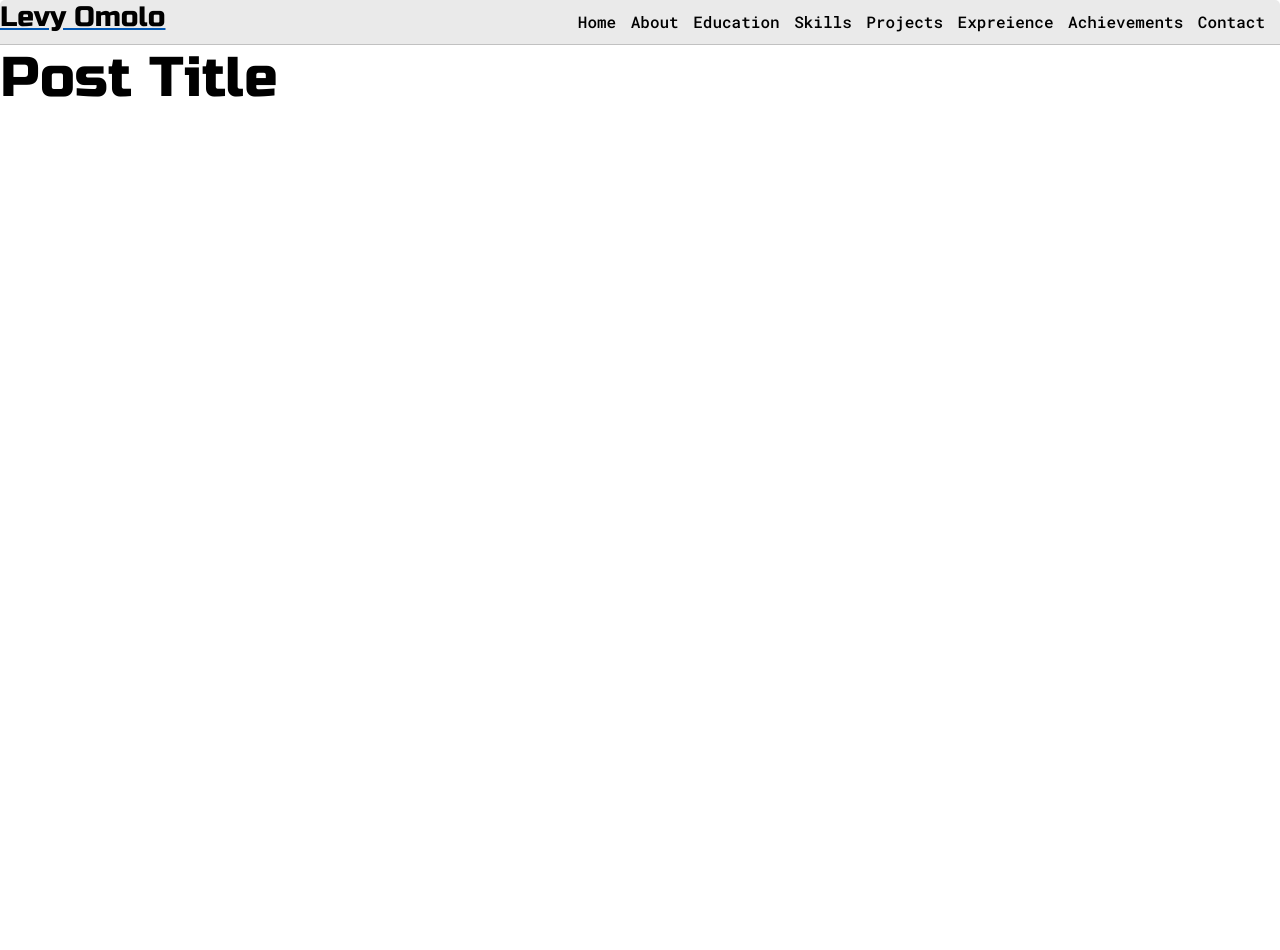
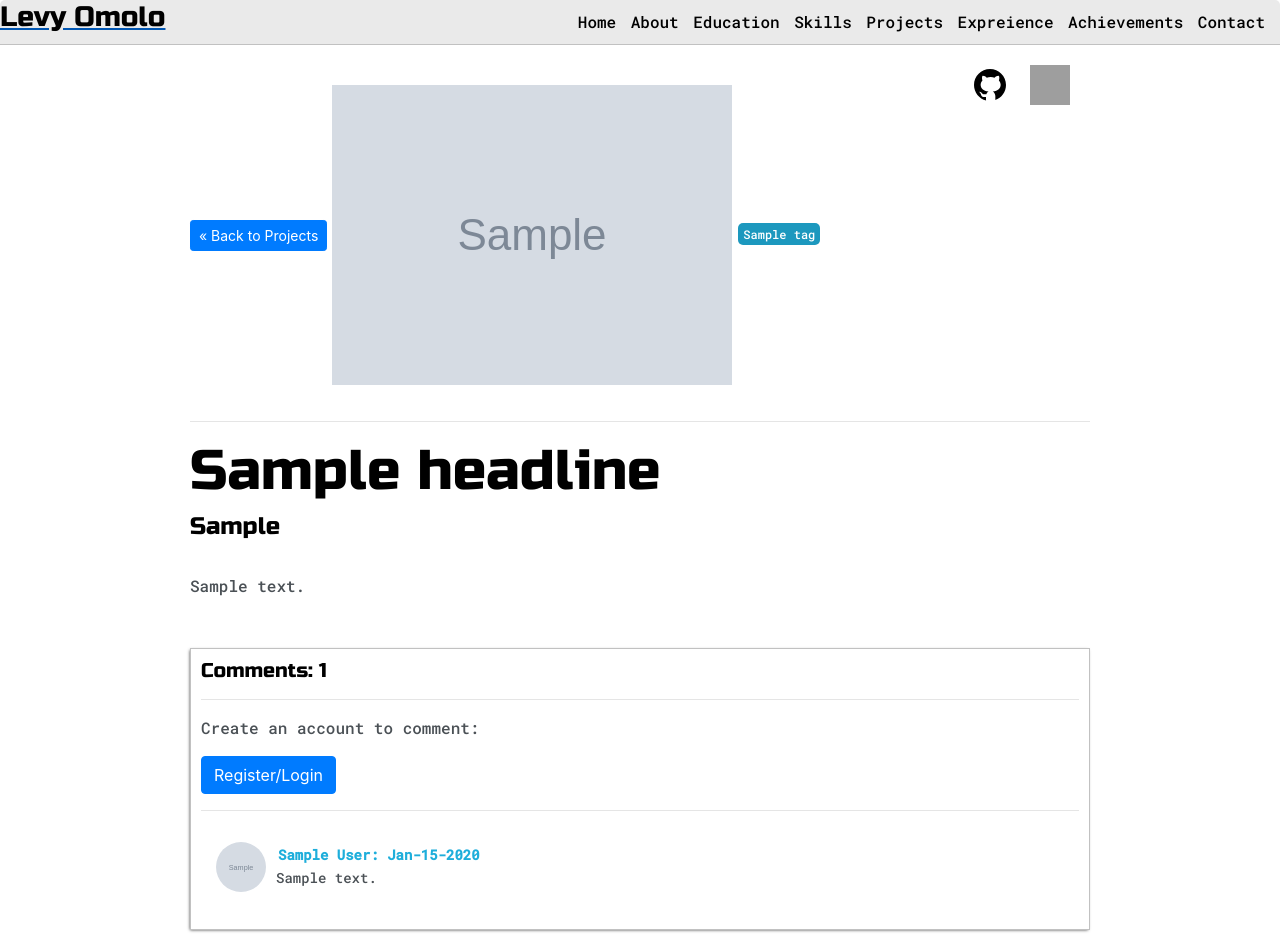
Before and after one commit to omololevy/portfolio, a Django app: template cotechfolio/base/templates/base/post.html in a window 1280 px wide. Before the commit the page ends 97 px from the top, so only its background shows below. Run offline with Django 4.2, Linux system fonts and the light colour scheme; the template is opened without the code that fills it: most values are stand-ins (such as "Sample title", 1, 10 or a date in 2020); grey boxes marked "Sample" are stand-in pictures; some libraries are stand-ins or nearby versions; grey boxes are pictures that could not be loaded.

Commit message:
Adjust the content of the main template to capture most items

```diff
--- a/cotechfolio/base/templates/base/post.html
+++ b/cotechfolio/base/templates/base/post.html
@@ -1,7 +1,118 @@
 {% extends 'base/main.html' %}
-
+{% load static %}
 {% block content %}
 
-<h1>Post Title</h1>
+<style type="text/css">
+	img{
+		max-width: 100%;
+		object-fit: cover;
+	}
+
+	.featured_image{
+		margin-top: 20px;
+		margin-bottom: 20px;
+	}
+
+	.post-container{
+			width: 900px;
+			margin: 0 auto;
+			padding-top: 20px;
+			padding-bottom: 20px;
+	}
+
+	.comments-wrapper{
+		margin-top: 50px;
+		padding: 10px;
+		border:1px solid var(--borderColor);
+		-webkit-box-shadow: -1px 1px 3px -1px rgba(0,0,0,0.75);
+		-moz-box-shadow: -1px 1px 3px -1px rgba(0,0,0,0.75);
+		box-shadow: -1px 1px 3px -1px rgba(0,0,0,0.75);
+	}
+
+	.comment{
+		display: flex;
+		padding: 15px;
+	}
+
+	.comment-author{
+		font-size: 14px;
+		font-weight: 700;
+		color: rgb(30, 174, 219) !important;
+		margin: 2px;
+	}
+
+	.author-pic{
+		width: 50px;
+		height: 50px;
+		border-radius: 50%;
+		margin-right: 10px;
+	}
+
+	.comment-body{
+
+		font-size: 14px;
+	}
+
+	@media screen and (max-width: 900px){
+		.post-container{
+			width: 95%;
+		}
+	}
+</style>
+
+<div class="post-container">
+
+	<a class="btn btn-sm btn-primary" href="{% url 'posts' %}">&laquo Back to Projects</a>
+
+	{% if request.user.is_staff %}
+		 <a class="btn btn-sm btn-primary" href="{% url 'update_post' post.slug %}">Edit</a>
+		 <a class="btn btn-sm btn-danger" href="{% url 'delete_post' post.slug %}">Delete</a>
+	{% endif %}
+
+	<a href="{{ post.livesite }}" ><img class="featured_image" src="{{post.thumbnail.url}}"></a>
+
+	{% for tag in post.tags.all %}
+		<span class="tag">{{tag}}</span>
+	{% endfor %}
+
+	<a href="{{ post.livesite }} " style="float: right; margin-left: 20px; margin-right: 20px;"><img src="https://img.icons8.com/color/48/000000/domain.png" alt="" height="40px" width="40px"/></a>
+	<a href="{{ post.GitHub }} " style="float: right;"><img src="/static/images/github.svg" alt="" height="40px" width="40px"></a>
+
+	<hr>
+
+	<h1>{{post.headline}}</h1>
+	<h4>{{post.sub_headline}}</h4>
+	<br>
+
+	<p>{{post.body|safe}}</p>
+
+	<div class="comments-wrapper">
+		<h5>Comments: {{post.postcomment_set.all.count}}</h5>
+		<hr>
+
+		{% if request.user.is_authenticated %}
+		<form action="" method="POST">
+			{% csrf_token %}
+			<textarea required class="form-control" placeholder="Leave a comment..." name="comment"></textarea>
+			<br>
+			<input class="btn btn-info" type="submit" value="Submit">
+		</form>
+		{% else %}
+			<p>Create an account to comment:</p>
+			<a class="btn btn-primary" href="{% url 'register' %}">Register/Login</a>
+		{% endif %}
+
+		<hr>
+		{% for comment in post.postcomment_set.all %}
+			<div class="comment">
+				<img class="author-pic" src="{{comment.author.profile_pic.url}}">
+				<div>
+					<p class="comment-author">{{comment.author}}: {{comment.created|date:"M-d-Y"}}</p>
+					<p class="comment-body">{{comment.body}}</p>
+				</div>
+			</div>
+		{% endfor %}
+	</div>
+</div>
 
 {% endblock content %}
```
